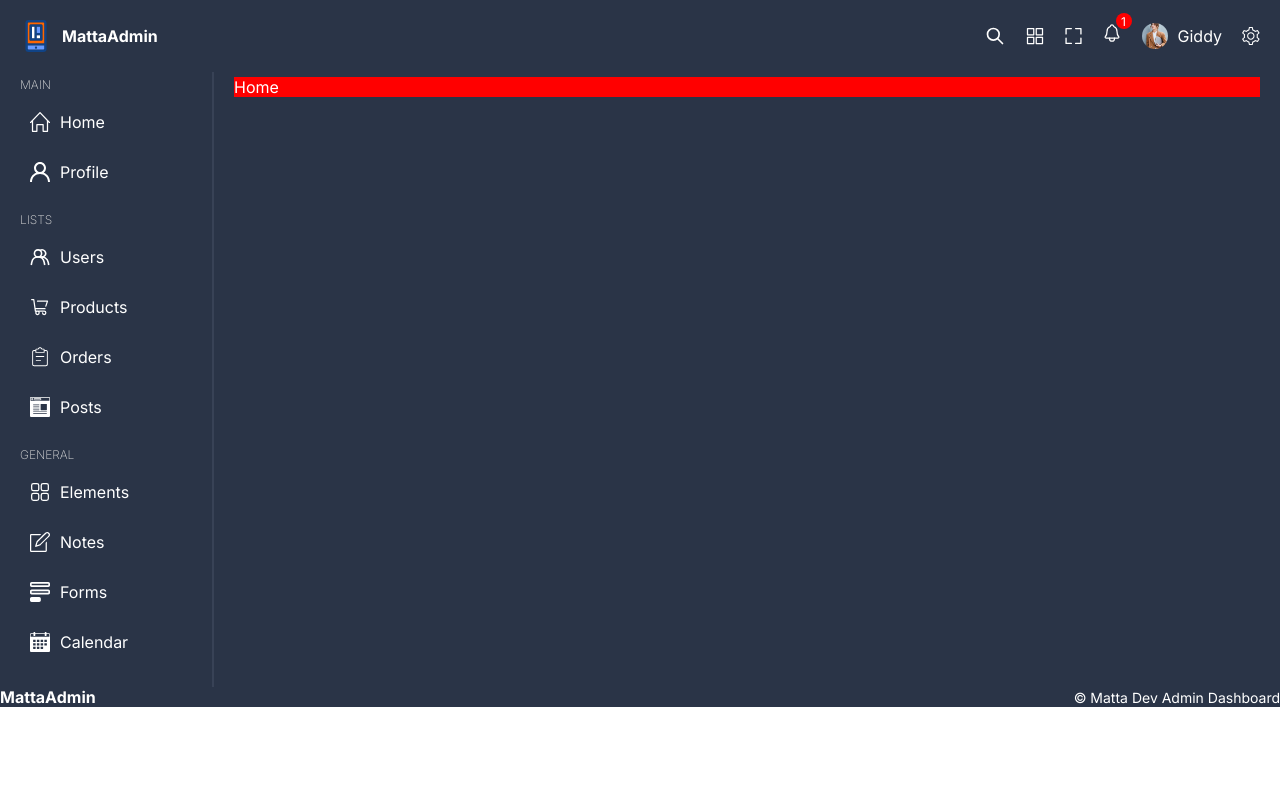
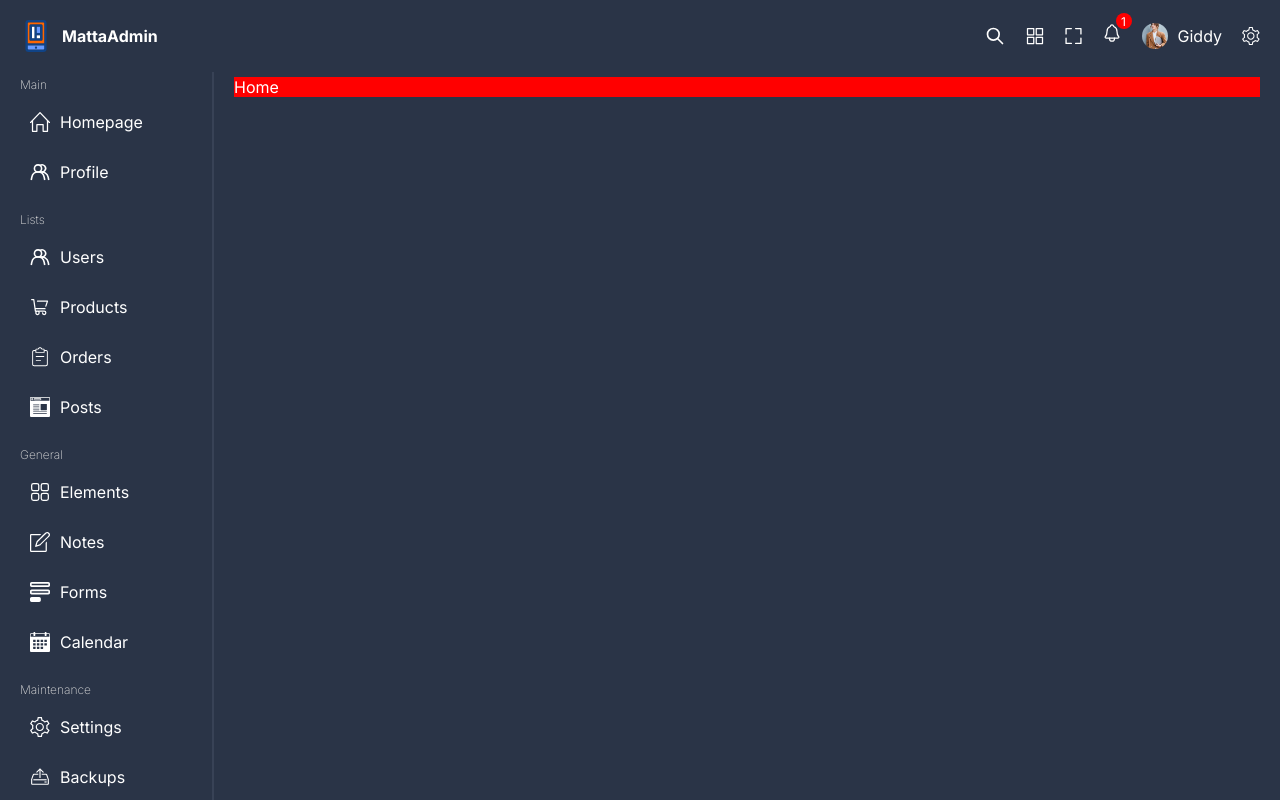
Before and after one commit to txdgidraph/React-Admin-Dashboard-Panel, a React (Vite) app: page / in a window 1280 px wide. Shown: the top 800 px of the page. Built offline with nearby package versions, Linux system fonts and the light colour scheme.

Commit message:
Completed Menu and Navbar design

```diff
--- a/src/components/menu/Menu.tsx
+++ b/src/components/menu/Menu.tsx
@@ -1,59 +1,22 @@
 import { Link } from "react-router-dom";
 import "./menu.scss";
+import { menu } from "../../data";
+
 const Menu = () => {
   return (
     <div className="menu">
-      <div className="item">
-        <span className="title">MAIN</span>
-        <Link to="/" className="listItem">
-          <img src="/home.svg" alt="" />
-          <span className="listItemTitle">Home</span>
-        </Link>
-        <Link to="/" className="listItem">
-          <img src="/profile.svg" alt="" />
-          <span className="listItemTitle">Profile</span>
-        </Link>
-      </div>
+      {menu.map((item) => (
+        <div className="item" key={item.id}>
+          <span className="title">{item.title}</span>
 
-      <div className="item">
-        <span className="title">LISTS</span>
-        <Link to="/" className="listItem">
-          <img src="/user.svg" alt="" />
-          <span className="listItemTitle">Users</span>
-        </Link>
-        <Link to="/" className="listItem">
-          <img src="/product.svg" alt="" />
-          <span className="listItemTitle">Products</span>
-        </Link>
-        <Link to="/" className="listItem">
-          <img src="/order.svg" alt="" />
-          <span className="listItemTitle">Orders</span>
-        </Link>
-        <Link to="/" className="listItem">
-          <img src="/post.svg" alt="" />
-          <span className="listItemTitle">Posts</span>
-        </Link>
-      </div>
-
-      <div className="item">
-        <span className="title">GENERAL</span>
-        <Link to="/" className="listItem">
-          <img src="/element.svg" alt="" />
-          <span className="listItemTitle">Elements</span>
-        </Link>
-        <Link to="/" className="listItem">
-          <img src="/note.svg" alt="" />
-          <span className="listItemTitle">Notes</span>
-        </Link>
-        <Link to="/" className="listItem">
-          <img src="/form.svg" alt="" />
-          <span className="listItemTitle">Forms</span>
-        </Link>
-        <Link to="/" className="listItem">
-          <img src="/calendar.svg" alt="" />
-          <span className="listItemTitle">Calendar</span>
-        </Link>
-      </div>
+          {item.listItems.map((listItem) => (
+            <Link to={listItem.ur1} className="listItem" key={listItem.id}>
+              <img src={listItem.icon} alt="" />
+              <span className="listItemTitle">{listItem.title}</span>
+            </Link>
+          ))}
+        </div>
+      ))}
     </div>
   );
 };
--- /dev/null
+++ b/src/data.ts
@@ -0,0 +1,122 @@
+export const menu = [
+  {
+    id: 1,
+    title: "Main",
+    listItems: [
+      {
+        id: 1,
+        title: "Homepage",
+        ur1: "/",
+        icon: "home.svg",
+      },
+      {
+        id: 2,
+        title: "Profile",
+        ur1: "/users/1",
+        icon: "user.svg",
+      },
+    ],
+  },
+
+  {
+    id: 2,
+    title: "Lists",
+    listItems: [
+      {
+        id: 1,
+        title: "Users",
+        ur1: "/users",
+        icon: "user.svg",
+      },
+      {
+        id: 2,
+        title: "Products",
+        ur1: "/products",
+        icon: "product.svg",
+      },
+      {
+        id: 3,
+        title: "Orders",
+        ur1: "/",
+        icon: "order.svg",
+      },
+      {
+        id: 4,
+        title: "Posts",
+        ur1: "/",
+        icon: "post.svg",
+      },
+    ],
+  },
+
+  {
+    id: 3,
+    title: "General",
+    listItems: [
+      {
+        id: 1,
+        title: "Elements",
+        ur1: "/",
+        icon: "element.svg",
+      },
+      {
+        id: 2,
+        title: "Notes",
+        ur1: "/",
+        icon: "note.svg",
+      },
+      {
+        id: 3,
+        title: "Forms",
+        ur1: "/",
+        icon: "form.svg",
+      },
+      {
+        id: 4,
+        title: "Calendar",
+        ur1: "/",
+        icon: "calendar.svg",
+      },
+    ],
+  },
+
+  {
+    id: 4,
+    title: "Maintenance",
+    listItems: [
+      {
+        id: 1,
+        title: "Settings",
+        ur1: "/",
+        icon: "setting.svg",
+      },
+      {
+        id: 2,
+        title: "Backups",
+        ur1: "/",
+        icon: "backup.svg",
+      },
+    ],
+  },
+
+  {
+    id: 5,
+    title: "Analytics",
+    listItems: [
+      {
+        id: 1,
+        title: "Charts",
+        ur1: "/",
+        icon: "chart.svg",
+      },
+      {
+        id: 2,
+        title: "Logs",
+        ur1: "/",
+        icon: "log.svg",
+      },
+    ],
+  },
+];
+
+export default menu;
```
